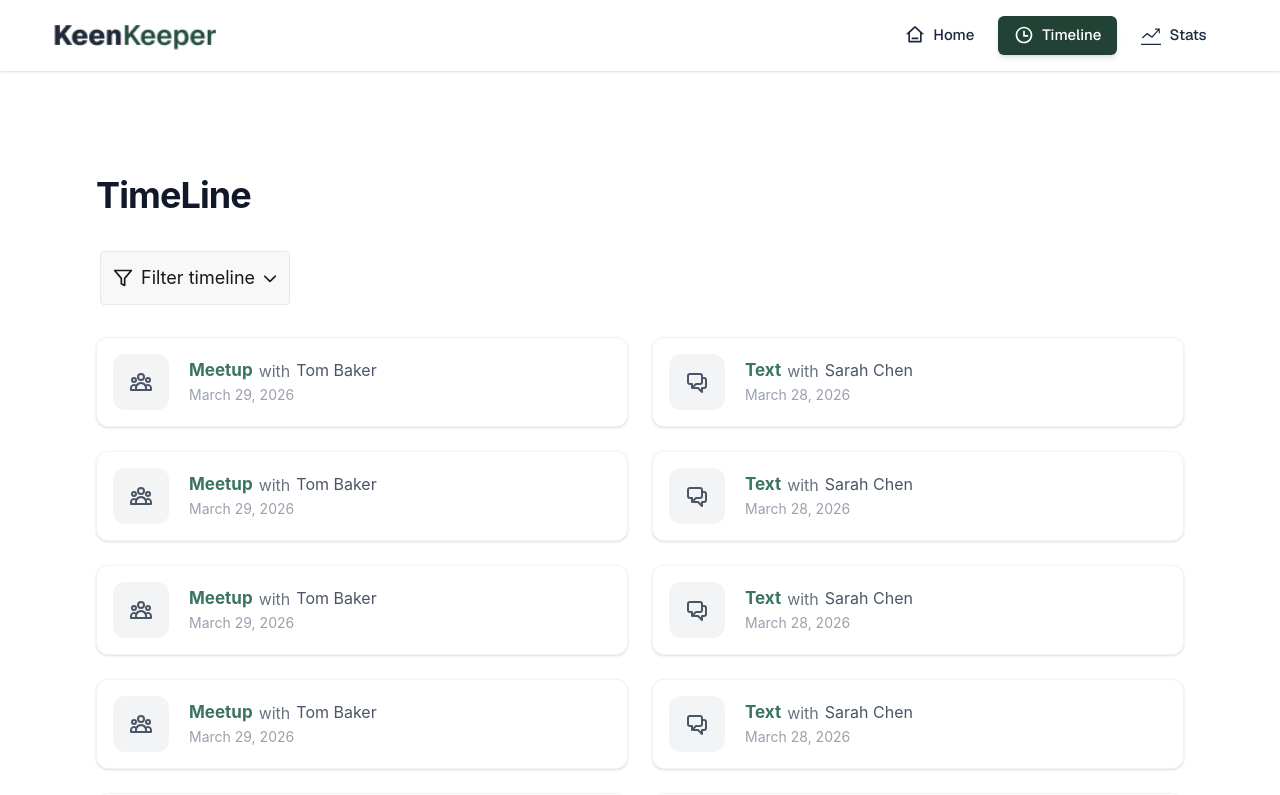
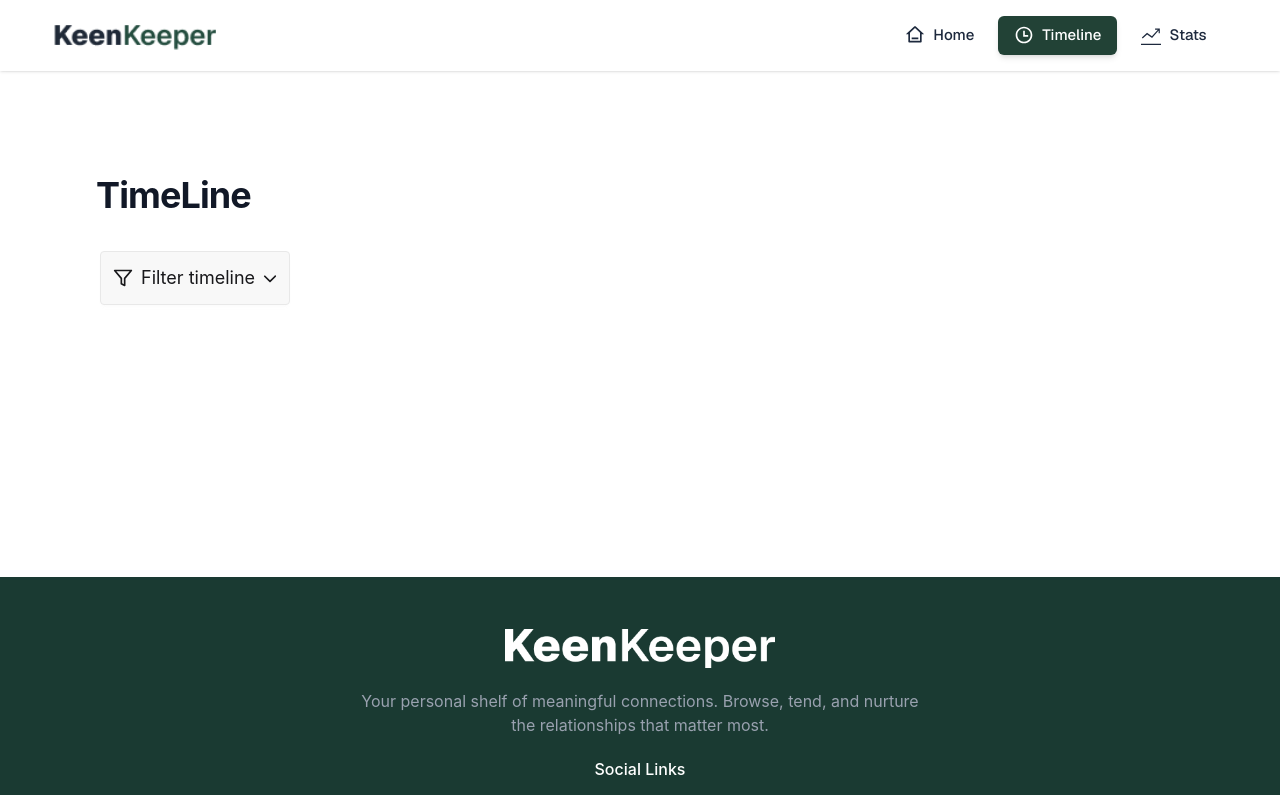
Before and after one commit to fardin33/Assignment_07, a React (Vite) app in the folder KeenKeeper/: page /timeline in a window 1280 px wide. Shown: the top 795 px of the page. Built offline with nearby package versions, Linux system fonts and the light colour scheme.

Commit message:
Create Context File And Folder, Added Dynamic Contact icon,text,call, video, and Getting data fron dataJson

```diff
--- a/KeenKeeper/src/components/Ui/TimeLineCard.jsx
+++ b/KeenKeeper/src/components/Ui/TimeLineCard.jsx
@@ -12,14 +12,16 @@ const TimeLineCard = ({ event }) => {
       <div className="flex flex-col">
         <div className="flex flex-wrap items-center gap-x-1.5 gap-y-0">
           <span className="font-bold text-[#39755f] text-base md:text-[17px]">
-            {event.type}
+            {event.contactType}
           </span>
           <span className="text-gray-500 text-sm md:text-base">with</span>
           <span className="text-gray-600 text-sm md:text-[15px] lg:text-[16px] decoration-gray-200 underline-offset-2">
-            {event.with}
+            {event.name}
           </span>
         </div>
-        <p className="text-gray-400 text-xs md:text-sm mt-0.5">{event.date}</p>
+        <p className="text-gray-400 text-xs md:text-sm mt-0.5">
+          {event.timestamp}
+        </p>
       </div>
     </div>
   );
--- a/KeenKeeper/src/components/homePageComponents/FriendDetailsSection.jsx
+++ b/KeenKeeper/src/components/homePageComponents/FriendDetailsSection.jsx
@@ -1,19 +1,21 @@
-import React from "react";
+import React, { useContext } from "react";
 import { useParams } from "react-router";
 import {
   FaRegBell,
   FaArchive,
   FaTrashAlt,
+  FaRegCommentDots,
   FaPhoneAlt,
-  FaRegCommentDots,
   FaVideo,
 } from "react-icons/fa";
 import { toast, ToastContainer } from "react-toastify";
 import "react-toastify/dist/ReactToastify.css";
+import { TimeLineContext } from "../../context/TimeLineContext";
 
 const FriendDetailsSection = ({ friends }) => {
+  let { events, setEvents } = useContext(TimeLineContext);
+
   const { id } = useParams();
-
   const friend = friends?.find((f) => f.id.toString() === id);
 
   if (!friend) {
@@ -35,8 +37,23 @@ const FriendDetailsSection = ({ friends }) => {
       draggable: true,
       theme: "light",
     });
+
+    // Mapping Contract Icon :
+    const iconMap = {
+      Text: <FaRegCommentDots className="text-emerald-600" />,
+      Call: <FaPhoneAlt className="text-emerald-600" />,
+      "Video Call": <FaVideo className="text-emerald-600" />,
+    };
+
+    const newEvent = {
+      ...friend,
+      contactType: type,
+      icon: iconMap[type],
+      timestamp: new Date().toLocaleDateString(),
+    };
+
+    setEvents([...events, newEvent]);
   };
-
   const getStatusStyles = (status) => {
     switch (status.toLowerCase()) {
       case "overdue":
@@ -163,6 +180,9 @@ const FriendDetailsSection = ({ friends }) => {
                 <div className="grid grid-cols-1 sm:grid-cols-3 gap-3">
                   {/* 4. Click handlers added below */}
                   <button
+                    // onClick={() =>
+                    //   handleCheckIn("Text", setEvents([...events, friend]))
+                    // }
                     onClick={() => handleCheckIn("Text")}
                     className="flex flex-col items-center py-4 md:py-3 lg:py-6 bg-slate-50 border border-slate-100 rounded-xl hover:bg-emerald-50 transition-all group"
                   >
@@ -183,7 +203,7 @@ const FriendDetailsSection = ({ friends }) => {
                   </button>
 
                   <button
-                    onClick={() => handleCheckIn("Video Call")}
+                    onClick={() => handleCheckIn("Video")}
                     className="flex flex-col items-center py-4 md:py-3 lg:py-6 bg-slate-50 border border-slate-100 rounded-xl hover:bg-emerald-50 transition-all group"
                   >
                     <FaVideo className="text-slate-600 group-hover:text-emerald-600 md:size-4 lg:size-5" />
--- a/KeenKeeper/src/components/timeLinePageComponents/TimeLineBodyPart.jsx
+++ b/KeenKeeper/src/components/timeLinePageComponents/TimeLineBodyPart.jsx
@@ -1,109 +1,14 @@
-import React from "react";
+import React, { useContext } from "react";
 import TimeLineCard from "../Ui/TimeLineCard";
 import { HiOutlineUserGroup, HiOutlineChatAlt2 } from "react-icons/hi";
 import { FaChevronDown } from "react-icons/fa6";
 import { LuFilter } from "react-icons/lu";
-
-const events = [
-  {
-    icon: <HiOutlineUserGroup className="text-xl md:text-2xl text-gray-600" />,
-    type: "Meetup",
-    with: "Tom Baker",
-    date: "March 29, 2026",
-  },
-  {
-    icon: <HiOutlineChatAlt2 className="text-xl md:text-2xl text-gray-600" />,
-    type: "Text",
-    with: "Sarah Chen",
-    date: "March 28, 2026",
-  },
-  {
-    icon: <HiOutlineUserGroup className="text-xl md:text-2xl text-gray-600" />,
-    type: "Meetup",
-    with: "Tom Baker",
-    date: "March 29, 2026",
-  },
-  {
-    icon: <HiOutlineChatAlt2 className="text-xl md:text-2xl text-gray-600" />,
-    type: "Text",
-    with: "Sarah Chen",
-    date: "March 28, 2026",
-  },
-  {
-    icon: <HiOutlineUserGroup className="text-xl md:text-2xl text-gray-600" />,
-    type: "Meetup",
-    with: "Tom Baker",
-    date: "March 29, 2026",
-  },
-  {
-    icon: <HiOutlineChatAlt2 className="text-xl md:text-2xl text-gray-600" />,
-    type: "Text",
-    with: "Sarah Chen",
-    date: "March 28, 2026",
-  },
-  {
-    icon: <HiOutlineUserGroup className="text-xl md:text-2xl text-gray-600" />,
-    type: "Meetup",
-    with: "Tom Baker",
-    date: "March 29, 2026",
-  },
-  {
-    icon: <HiOutlineChatAlt2 className="text-xl md:text-2xl text-gray-600" />,
-    type: "Text",
-    with: "Sarah Chen",
-    date: "March 28, 2026",
-  },
-  {
-    icon: <HiOutlineUserGroup className="text-xl md:text-2xl text-gray-600" />,
-    type: "Meetup",
-    with: "Tom Baker",
-    date: "March 29, 2026",
-  },
-  {
-    icon: <HiOutlineChatAlt2 className="text-xl md:text-2xl text-gray-600" />,
-    type: "Text",
-    with: "Sarah Chen",
-    date: "March 28, 2026",
-  },
-  {
-    icon: <HiOutlineUserGroup className="text-xl md:text-2xl text-gray-600" />,
-    type: "Meetup",
-    with: "Tom Baker",
-    date: "March 29, 2026",
-  },
-  {
-    icon: <HiOutlineChatAlt2 className="text-xl md:text-2xl text-gray-600" />,
-    type: "Text",
-    with: "Sarah Chen",
-    date: "March 28, 2026",
-  },
-  {
-    icon: <HiOutlineUserGroup className="text-xl md:text-2xl text-gray-600" />,
-    type: "Meetup",
-    with: "Tom Baker",
-    date: "March 29, 2026",
-  },
-  {
-    icon: <HiOutlineChatAlt2 className="text-xl md:text-2xl text-gray-600" />,
-    type: "Text",
-    with: "Sarah Chen",
-    date: "March 28, 2026",
-  },
-  {
-    icon: <HiOutlineUserGroup className="text-xl md:text-2xl text-gray-600" />,
-    type: "Meetup",
-    with: "Tom Baker",
-    date: "March 29, 2026",
-  },
-  {
-    icon: <HiOutlineChatAlt2 className="text-xl md:text-2xl text-gray-600" />,
-    type: "Text",
-    with: "Sarah Chen",
-    date: "March 28, 2026",
-  },
-];
+import { TimeLineContext } from "../../context/TimeLineContext";
 
 const TimeLineBodyPart = () => {
+  const { events } = useContext(TimeLineContext);
+  console.log(events);
+
   return (
     <section className="w-[85%] mx-auto pt-3 md:pt-5 lg:pt-10 pb-10">
       <div className="pt-8 md:pt-12 lg:pt-16 pb-10">
@@ -188,10 +93,10 @@ const TimeLineBodyPart = () => {
         </div>
 
         {/* Timeline Cards Grid */}
-        <div className="grid grid-cols-1 lg:grid-cols-2 gap-4 md:gap-6">
-          {events.map((event, index) => (
-            <TimeLineCard key={index} event={event} />
-          ))}
+        <div className="grid grid-cols-1  gap-4 md:gap-6">
+          {events.map((event) => {
+            return <TimeLineCard key={event.id} event={event} />;
+          })}
         </div>
       </div>
     </section>
--- a/KeenKeeper/src/context/TimeLineContext.jsx
+++ b/KeenKeeper/src/context/TimeLineContext.jsx
@@ -0,0 +1,3 @@
+import { createContext } from "react";
+
+export const TimeLineContext = createContext(null);
--- /dev/null
+++ b/KeenKeeper/src/context/TimeLineProvider.jsx
@@ -0,0 +1,15 @@
+import React, { useState } from "react";
+import { TimeLineContext } from "./TimeLineContext";
+
+const TimeLineProvider = ({ children }) => {
+  const [events, setEvents] = useState([]);
+
+  const timeLineInfo = {
+    events,
+    setEvents,
+  };
+
+  return <TimeLineContext value={timeLineInfo}>{children}</TimeLineContext>;
+};
+
+export default TimeLineProvider;
--- a/KeenKeeper/src/main.jsx
+++ b/KeenKeeper/src/main.jsx
@@ -9,6 +9,7 @@ import Stats from "./pages/stats/Stats";
 import ErrorPage from "./pages/errorPage/ErrorPage";
 import TimeLine from "./pages/timeline/TimeLine";
 import FriendDetails from "./pages/homepage/friendDetailsPage/FriendDetails";
+import TimeLineProvider from "./context/TimeLineProvider";
 
 const router = createBrowserRouter([
   {
@@ -40,6 +41,8 @@ const router = createBrowserRouter([
 
 createRoot(document.getElementById("root")).render(
   <StrictMode>
-    <RouterProvider router={router}></RouterProvider>
+    <TimeLineProvider>
+      <RouterProvider router={router}></RouterProvider>
+    </TimeLineProvider>
   </StrictMode>,
 );
```
Also changed, not shown: KeenKeeper/public/data.json (line endings or trailing spaces), KeenKeeper/src/components/homePageComponents/YourFriends.jsx (line endings or trailing spaces).
